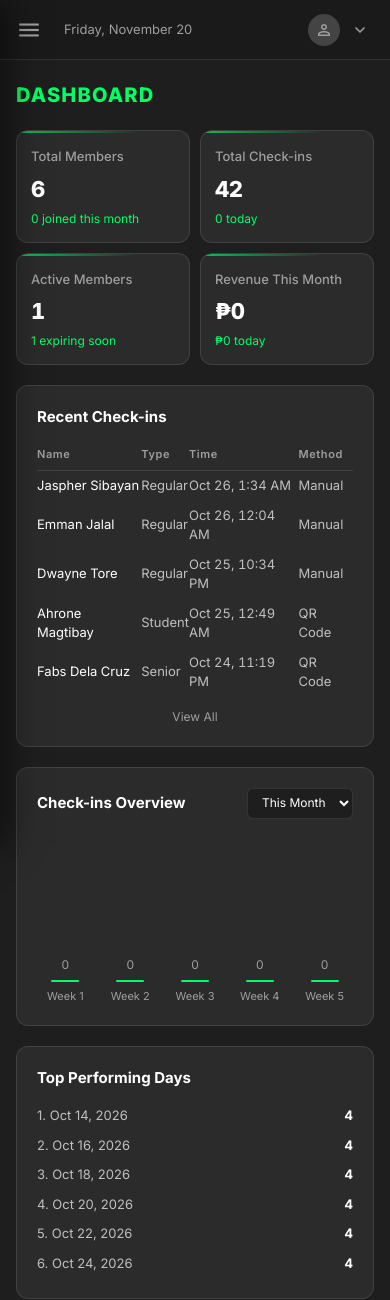
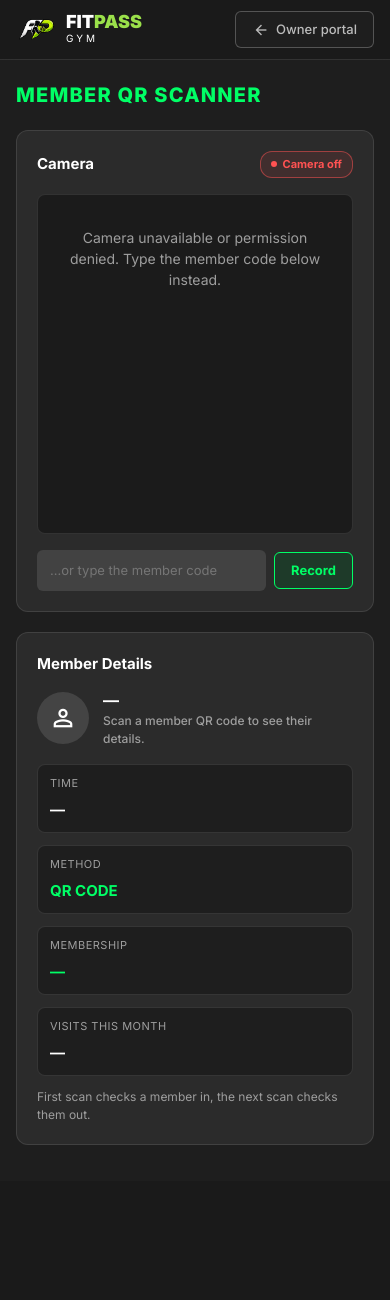
Before and after one commit to Ahronefabro/FITPASS, a Laravel app: page / in a window 390 px wide. Shown: the top 1300 px of the page. After the commit the page ends 1145 px from the top, so only its background shows below. Run offline with Laravel 12, Linux system fonts and the light colour scheme; a user stored in the database is signed in; data comes from the database, SQL or seed files in the repository; data that the repository does not hold is empty; some libraries are stand-ins or nearby versions.

Commit message:
Open the member QR scanner on the front page, without a sign-in
fitpass.site now shows the scanner to anyone, so the gate tablet only has
to load the main url. Scans run through the staff scanner's own code and
land on the same check-ins and audit log, so both portals see them. The
record endpoint is limited to 30 scans a minute per device. Staff and the
owner still sign in to their own dashboards; the owner's Overview moves
from / to /overview.

Co-Authored-By: Claude Opus 5.5 <noreply@anthropic.com>

```diff
--- /dev/null
+++ b/app/Http/Controllers/PublicScannerController.php
@@ -0,0 +1,34 @@
+<?php
+
+namespace App\Http\Controllers;
+
+use App\Auth\Portal;
+use App\Http\Controllers\Staff\ScannerController;
+use Illuminate\View\View;
+
+/**
+ * The scanner on the front page, open without signing in. It is the staff
+ * scanner with a different way in and out: each scan goes through the same
+ * code (store() is the staff scanner's own), onto the same check-ins and audit log, so staff and the owner see it
+ * in their portals as if it had been scanned there.
+ */
+class PublicScannerController extends ScannerController
+{
+    public function index(): View
+    {
+        $user = auth()->user();
+        $portal = Portal::forRole($user?->role);
+
+        return view('staff.scanner', [
+            'recordUrl' => route('scan.record'),
+            // Signed in: back to their own portal. Otherwise: the sign-in.
+            'backUrl' => $portal ? route(Portal::homeRoute($portal)) : route('login'),
+            'backLabel' => match ($portal) {
+                Portal::OWNER => 'Owner portal',
+                Portal::STAFF => 'Staff portal',
+                default => 'Staff / Owner login',
+            },
+            'backIcon' => $portal ? 'arrow_back' : 'login',
+        ]);
+    }
+}
--- a/app/Providers/AppServiceProvider.php
+++ b/app/Providers/AppServiceProvider.php
@@ -6,6 +6,9 @@ use App\Models\Member;
 use App\Models\PersonalAccessToken;
 use App\Models\StaffNotification;
 use Illuminate\Auth\EloquentUserProvider;
+use Illuminate\Cache\RateLimiting\Limit;
+use Illuminate\Http\Request;
+use Illuminate\Support\Facades\RateLimiter;
 use Illuminate\Support\Facades\Auth;
 use Illuminate\Support\Facades\View;
 use Illuminate\Support\ServiceProvider;
@@ -26,6 +29,11 @@ class AppServiceProvider extends ServiceProvider
         Auth::provider('members', fn ($app) => (new EloquentUserProvider($app['hash'], Member::class))
             ->withQuery(fn ($query) => $query->withoutGlobalScope('approved')));
 
+        // The front-page scanner records visits without a sign-in. A real gate
+        // sees one person every few seconds at most, so this only stops someone
+        // firing guessed codes at it.
+        RateLimiter::for('public-scanner', fn (Request $request) => Limit::perMinute(30)->by($request->ip()));
+
         // Share the red badge counts with the staff layout: unread notifications,
         // and app sign-ups still waiting for staff to confirm the payment.
         View::composer('staff.layout', function ($view) {
--- a/resources/views/staff/scanner.blade.php
+++ b/resources/views/staff/scanner.blade.php
@@ -1,12 +1,20 @@
 {{-- A page of its own, outside the staff shell: no sidebar, no menus, just the
      camera and the member card, so it can stay open on the gate tablet. Scans
-     still go to staff.scanner.record, the same signed-in staff session. --}}
+     still go to staff.scanner.record, the same signed-in staff session.
+     The front page shows this same screen to anyone, and passes its own
+     record url and way out. --}}
+@php
+    $recordUrl ??= route('staff.scanner.record');
+    $backUrl ??= route('staff.dashboard');
+    $backLabel ??= 'Staff portal';
+    $backIcon ??= 'arrow_back';
+@endphp
 <!DOCTYPE html>
 <html lang="en">
 <head>
     <meta charset="utf-8">
     <meta name="viewport" content="width=device-width, initial-scale=1">
-    <title>Scanner · FitPass Staff</title>
+    <title>Scanner · FitPass</title>
     <link rel="preconnect" href="https://fonts.gstatic.com" crossorigin>
     <link rel="stylesheet" href="https://fonts.googleapis.com/css2?family=Inter:wght@400;500;600;700;800;900&display=swap">
     <link rel="stylesheet" href="https://fonts.googleapis.com/css2?family=Material+Symbols+Outlined&display=block">
@@ -14,17 +22,19 @@
 </head>
 <body class="scanner-page">
 <header class="topbar scanner-bar">
-    <a class="brand" href="{{ route('staff.dashboard') }}">
+    <a class="brand" href="{{ $backUrl }}">
         <img src="{{ asset('images/logo.png') }}" alt="" onerror="this.remove()">
         <span><b>FIT<em>PASS</em></b><small>GYM</small></span>
     </a>
     <span class="today">{{ now()->format('l, F j') }}</span>
-    <span class="user">
-        <span class="avatar"><span class="material-symbols-outlined">person</span></span>
-        <span><b>{{ auth()->user()->name }}</b><small>{{ auth()->user()->role }}</small></span>
-    </span>
-    <a class="btn" href="{{ route('staff.dashboard') }}">
-        <span class="material-symbols-outlined">arrow_back</span>Staff portal
+    @auth
+        <span class="user">
+            <span class="avatar"><span class="material-symbols-outlined">person</span></span>
+            <span><b>{{ auth()->user()->name }}</b><small>{{ auth()->user()->role }}</small></span>
+        </span>
+    @endauth
+    <a class="btn" href="{{ $backUrl }}">
+        <span class="material-symbols-outlined">{{ $backIcon }}</span>{{ $backLabel }}
     </a>
 </header>
 
@@ -83,7 +93,7 @@
 
 <script src="https://cdn.jsdelivr.net/npm/jsqr@1.4.0/dist/jsQR.min.js"></script>
 <script>
-    const record = @json(route('staff.scanner.record'));
+    const record = @json($recordUrl);
     const token = @json(csrf_token());
 
     const el = id => document.getElementById(id);
@@ -112,6 +122,12 @@
         headers: {'Content-Type': 'application/json', 'Accept': 'application/json', 'X-CSRF-TOKEN': token},
         body: JSON.stringify(body),
     }).then(async response => {
+        // The page's session ran out while it sat open on the gate overnight.
+        // A reload gets a fresh one; the scan has to be made again.
+        if (response.status === 419) {
+            location.reload();
+            throw new Error('Page expired. Reloading, please scan again.');
+        }
         const data = await response.json().catch(() => ({}));
         if (!response.ok) throw new Error(data.message || 'Could not reach the server.');
         return data;
--- a/routes/web.php
+++ b/routes/web.php
@@ -15,6 +15,7 @@ use App\Http\Controllers\Staff\MemberController as StaffMemberController;
 use App\Http\Controllers\Staff\NotificationController;
 use App\Http\Controllers\Staff\PaymentController;
 use App\Http\Controllers\Staff\ScannerController;
+use App\Http\Controllers\PublicScannerController;
 use App\Http\Controllers\StaffController;
 use Illuminate\Support\Facades\Route;
 
@@ -41,6 +42,17 @@ Route::post('/member/reset-password', [MemberPasswordResetController::class, 'up
 // working for anyone who bookmarked it.
 Route::redirect('/staff/login', '/login');
 
+// ---------------------------------------------------------------------
+// The front page: the member QR scanner, open without signing in, so the gate
+// tablet only has to load fitpass.site. Scans go through the same code and the
+// same tables as the staff scanner, so they show up in both portals.
+// ---------------------------------------------------------------------
+
+Route::get('/', [PublicScannerController::class, 'index'])->name('home');
+Route::post('/scan', [PublicScannerController::class, 'store'])
+    ->middleware('throttle:public-scanner')
+    ->name('scan.record');
+
 // Outside the portal groups, so anyone signed in can sign out, and manage
 // their own account, whatever their role has since become.
 Route::middleware('auth')->group(function () {
@@ -56,7 +68,7 @@ Route::middleware('auth')->group(function () {
 // ---------------------------------------------------------------------
 
 Route::middleware(['auth', 'portal:owner'])->group(function () {
-    Route::get('/', [DashboardController::class, 'overview'])->name('overview');
+    Route::get('/overview', [DashboardController::class, 'overview'])->name('overview');
     Route::get('/analytics', [DashboardController::class, 'analytics'])->name('analytics');
     Route::get('/audit-logs', [DashboardController::class, 'auditLogs'])->name('audit-logs');
 
```
Also changed, not shown: tests/Feature/ExampleTest.php (+3 -4 lines), tests/Feature/StaffPortalTest.php (+55 -0 lines).
